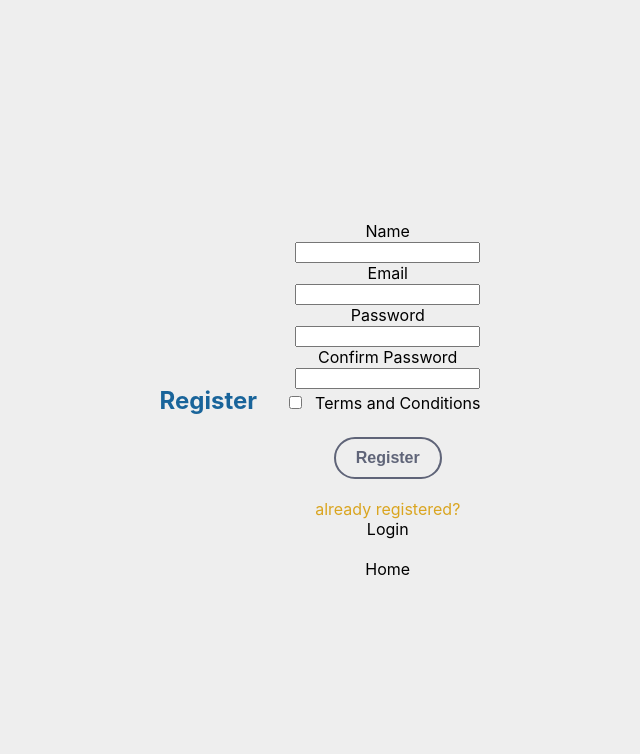
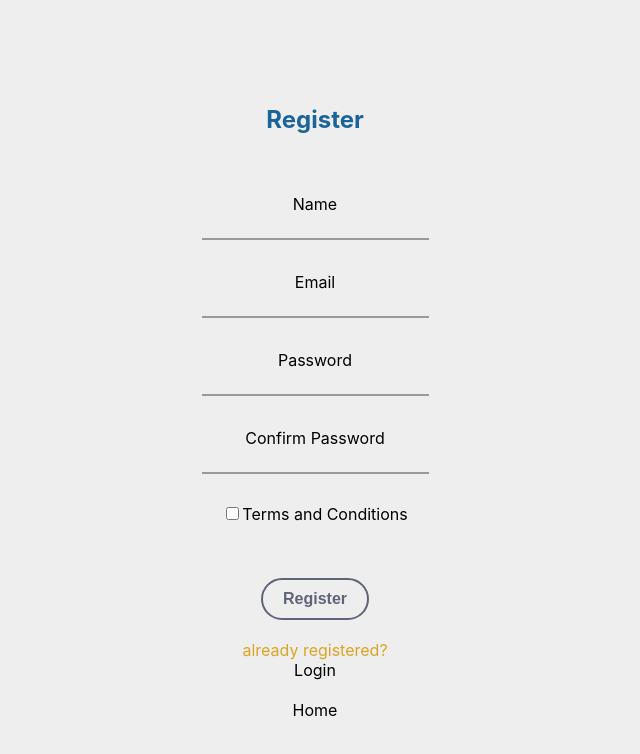
Before and after one commit to chingu-voyages/v8-geckos-team-06, a React (Create React App) app: page /register in a window 1280 px wide. Shown: the top 754 px of the page, without its empty margins (325-965 px from the left). Built offline with nearby package versions, Linux system fonts and the light colour scheme.

Commit message:
updated register form layout

```diff
--- a/src/components/register/Register.css
+++ b/src/components/register/Register.css
@@ -2,6 +2,7 @@
   min-height: 100vh;
   display: flex;
   justify-content: center;
+  flex-direction: column;
   align-items: center;
   background: var(--bgcolor);
 }
@@ -22,21 +23,6 @@
   color: var(--blue);
 }
 
-.pill-wrapper {
-  display: none;
-  justify-content: center;
-  align-items: center;
-}
-
-.pill-icon {
-  width: 60px;
-  height: 20px;
-  border: 2px solid var(--blue);
-  border-radius: 15px;
-  background-image: linear-gradient(to right, var(--blue) 50%, #fff 50%);
-  transform: rotate(-45deg);
-}
-
 
 
 .input-container {
@@ -49,8 +35,7 @@
 .form-input {
   display: flex;
   padding: 3px 10px;
-  font-size: 1.1em;
-  margin: 5px 0;
+  font-size: 1em;
   border: none;
   background-color: var(--bgcolor);
   border-bottom: 2px solid #999;
@@ -68,23 +53,23 @@
   color: var(--blue);
 }
 
-input::placeholder {
+.form-input::placeholder {
   font-weight: 100;
   opacity: .5;
 }
 
-input::-webkit-input-placeholder {
+.form-input::-webkit-input-placeholder {
   font-weight: 100;
   opacity: .5;
 }
 
-input:-ms-input-placeholder {
+.form-input:-ms-input-placeholder {
   font-weight: 100;
   opacity: .5;
 }
 
-label {
-  margin: 10px;
+.form-input label {
+  margin: 5px;
 }
 
 
@@ -198,12 +183,25 @@ label {
 }
 
 
-
+/* Invalid Input messages */
+.invalid span {
+  margin: 5px;
+  display: flex;
+  justify-content: center;
+}
 
 
 /* Media Queries */
 
 @media (min-width: 500px) {
+  .Signin {
+    flex-direction: row;
+  }
+
+  .register-form {
+    margin-bottom: 0;
+  }
+
   .sign_up {
     /* align-items: flex-end; */
   }
@@ -213,9 +211,9 @@ label {
   }
 
   .input-container {
-    flex-direction: row;
+    /* flex-direction: row;
     justify-content: space-between;
-    width: 100%;
+    width: 100%; */
   }
   .form-input {
     display: block;
@@ -229,3 +227,19 @@ label {
     top: 13.33333px;
   }
 }
+
+/* PIll icon */
+.pill-wrapper {
+  display: none;
+  justify-content: center;
+  align-items: center;
+}
+
+.pill-icon {
+  width: 60px;
+  height: 20px;
+  border: 2px solid var(--blue);
+  border-radius: 15px;
+  background-image: linear-gradient(to right, var(--blue) 50%, #fff 50%);
+  transform: rotate(-45deg);
+}
--- a/src/components/register/RegisterForm.js
+++ b/src/components/register/RegisterForm.js
@@ -1,7 +1,7 @@
 import React from 'react'
 import { Redirect } from 'react-router-dom'
 import { register } from '../../actions'
-
+import './Register.css';
 import { reduxForm, Field, SubmissionError } from 'redux-form'
 import validate from './validate'
 import { Link } from 'react-router-dom'
@@ -9,8 +9,8 @@ import { Link } from 'react-router-dom'
 
 const renderField = ({ input, label, type, meta: { touched, error } }) => (
     <div>
-		<input { ...input } placeholder={ label } type={ type }/>
-    	<div>
+      <input className="form-input" { ...input } placeholder={ label } type={ type }/>
+    	<div className="invalid">
       		{ touched && error && <span style={{ color:'red' }}>{ error }</span>}
       	</div>
     </div>
@@ -29,21 +29,33 @@ submitSucceeded ? (
 	<Redirect to="/login" />
 	) : (
 			<div>
-        <form  onSubmit={ handleSubmit } autoComplete="off">
-          <div>
+        <form onSubmit={ handleSubmit } autoComplete="off">
+          <div className="register-form">
+
+            <div className="input-container">
               <label htmlFor="name"  >Name</label>
               <Field name="name" component={ renderField } required type="text"  />
+            </div>
 
+            <div className="input-container">
               <label htmlFor="email">Email</label>
               <Field name="email" component={ renderField } type="email" />
+            </div>
 
+            <div className="input-container">
               <label htmlFor="password">Password</label>
               <Field name="password" component={ renderField } type="password"  required autoComplete="current-password" />
+            </div>
 
+            <div className="input-container">
               <label htmlFor="ConfirmPassword">Confirm Password</label>
               <Field name="confirmPassword" component={ renderField } type="password" required />
+            </div>
 
+            <div className="tos-container">
               <Field name="terms" component={ Checkbox } type="checkbox" required />
+            </div>
+
           </div>
           <div>
             { error && <strong style={{color:'darkred'}}>{ error }</strong> }
```
Lines whose indentation alone changed are shown as unchanged.
